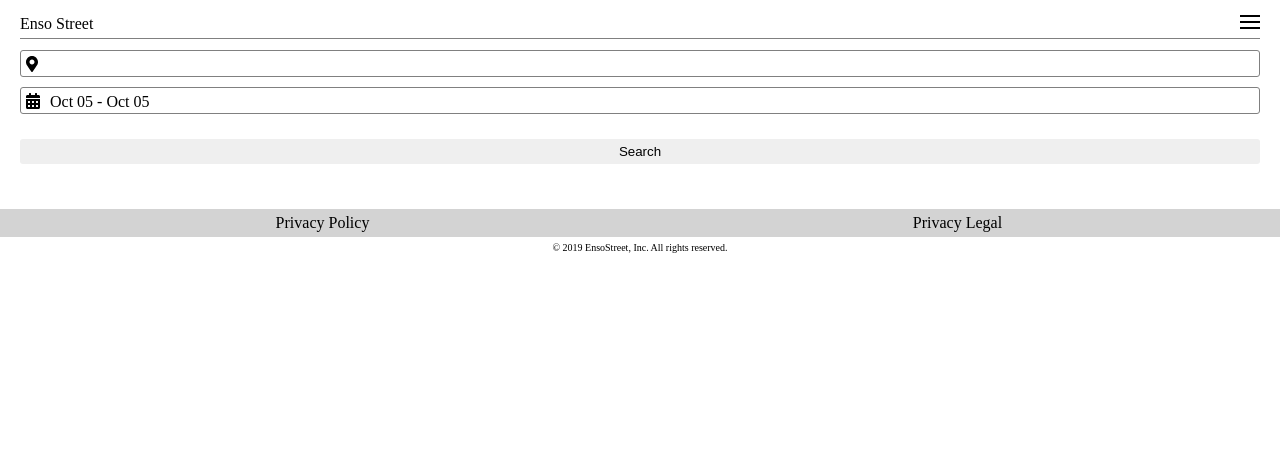
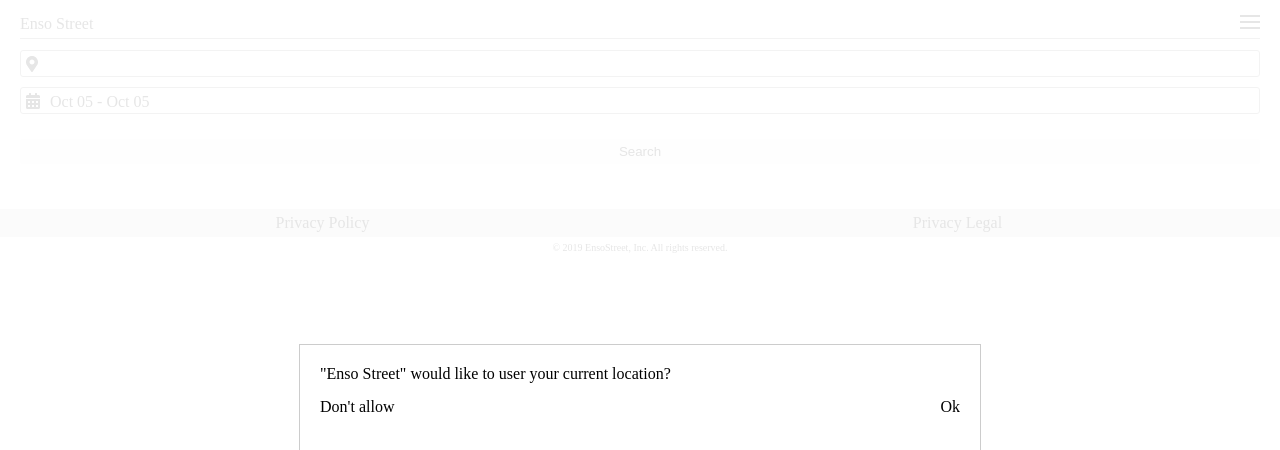
Before and after one commit to liquidMocha/enso-street, a React (Create React App) app: page / in a window 1280 px wide. Shown: the top 450 px of the page. Built offline with nearby package versions, Linux system fonts and the light colour scheme; no server answers.

Commit message:
add popup asking for location permission
[#169115001] (https://www.pivotaltracker.com/story/show/169115001)

```diff
--- a/src/HomePage.js
+++ b/src/HomePage.js
@@ -7,14 +7,28 @@ import {faCalendarAlt, faMapMarkerAlt} from '@fortawesome/free-solid-svg-icons';
 import DateRangePickerModal from "./DateRangePickerModal";
 import LocationPickerModal from "./LocationPickerModal";
 import './styles/Sizing.scss';
+import Modal from "react-modal";
 
 const HomePage = () => {
     const [displayDatePicker, toggleDatePicker] = useState(false);
     const [displayLocationPicker, toggleLocationPicker] = useState(false);
     const [rentDate, setRentDate] = useState(new Date());
     const [returnDate, setReturnDate] = useState(new Date());
+    const [displayLocationPermission, toggleLocationPermissionPopup] = useState(true);
 
     const dateFormatter = new Intl.DateTimeFormat('en-US', {month: 'short', day: '2-digit'});
+
+    const popupModalStyles = {
+        content: {
+            top: '50%',
+            left: '50%',
+            transform: 'translate(-50%, -50%)',
+            'font-size': '16px',
+            height: '70px',
+            width: '50vw',
+            'border-radius': 0
+        }
+    };
 
     return (
         <div>
@@ -38,6 +52,23 @@ const HomePage = () => {
                     <button id='home-page-search-button'>Search</button>
                 </div>
             }
+            <Modal id='location-permission-modal'
+                   isOpen={displayLocationPermission}
+                   overlayClassName="popup-modal-overlay"
+                   style={popupModalStyles}>
+                "Enso Street" would like to user your current location?
+                <div className='horizontal-layout button-group'>
+                    <div id='do-not-allow-location-button' onClick={() => {
+                        toggleLocationPermissionPopup(false);
+                        toggleLocationPicker(true);
+                    }}>Don't allow
+                    </div>
+                    <div id='allow-location-button' onClick={() => {
+                        toggleLocationPermissionPopup(false);
+                    }}>Ok
+                    </div>
+                </div>
+            </Modal>
             <DateRangePickerModal displayDatePicker={displayDatePicker}
                                   toggleDatePicker={toggleDatePicker}
                                   setRentDate={setRentDate}
--- a/src/nightwatch_tests/DateRangePickerTest.js
+++ b/src/nightwatch_tests/DateRangePickerTest.js
@@ -5,6 +5,7 @@ module.exports = {
         browser
             .url(url)
             .waitForElementVisible('body')
+            .click('#allow-location-button')
             .click('#date-range-opener')
             .assert.visible('.home-page-modal')
             .assert.visible('#date-range-picker-title-bar')
@@ -15,6 +16,7 @@ module.exports = {
     'should close date picker modal when click done': (browser) => {
         browser.url(url)
             .waitForElementVisible('body')
+            .click('#allow-location-button')
             .click('#date-range-opener')
             .click('#date-range-picker-close')
             .assert.elementNotPresent('.date-range-picker-modal')
@@ -25,6 +27,7 @@ module.exports = {
     'should display date tabs': (browser) => {
         browser.url(url)
             .waitForElementVisible('body')
+            .click('#allow-location-button')
             .click('#date-range-opener')
             .assert.visible('#date-tabs')
             .end();
--- a/src/nightwatch_tests/LocationPickerTest.js
+++ b/src/nightwatch_tests/LocationPickerTest.js
@@ -5,6 +5,7 @@ module.exports = {
         browser
             .url(url)
             .waitForElementVisible('body')
+            .click('#allow-location-button')
             .click('#location-opener')
             .assert.visible('.home-page-modal')
             .assert.elementNotPresent('#home-page-search-button')
@@ -15,6 +16,7 @@ module.exports = {
         browser
             .url(url)
             .waitForElementVisible('body')
+            .click('#allow-location-button')
             .click('#location-opener')
             .click('#location-picker-done')
             .assert.visible('#home-page-search-button')
--- a/src/styles/Button.scss
+++ b/src/styles/Button.scss
@@ -6,3 +6,7 @@ button {
   padding: 5px;
   border-radius: 3px;
 }
+
+.button-group {
+  margin-top: 15px;
+}
--- a/src/styles/Modal.scss
+++ b/src/styles/Modal.scss
@@ -15,3 +15,12 @@
   bottom: 0;
   outline: none;
 }
+
+.popup-modal-overlay {
+  position: fixed;
+  top: 0;
+  left: 0;
+  right: 0;
+  bottom: 0;
+  background-color: rgba(255, 255, 255, 0.9);
+}
--- a/src/styles/Spacing.scss
+++ b/src/styles/Spacing.scss
@@ -4,3 +4,10 @@
   flex-direction: column;
   align-items: center;
 }
+
+.horizontal-layout {
+  display: flex;
+  flex-direction: row;
+  width: 100%;
+  justify-content: space-between;
+}
```
Also changed, not shown: src/nightwatch_tests/HomePageTest.js (+15 -0 lines).
